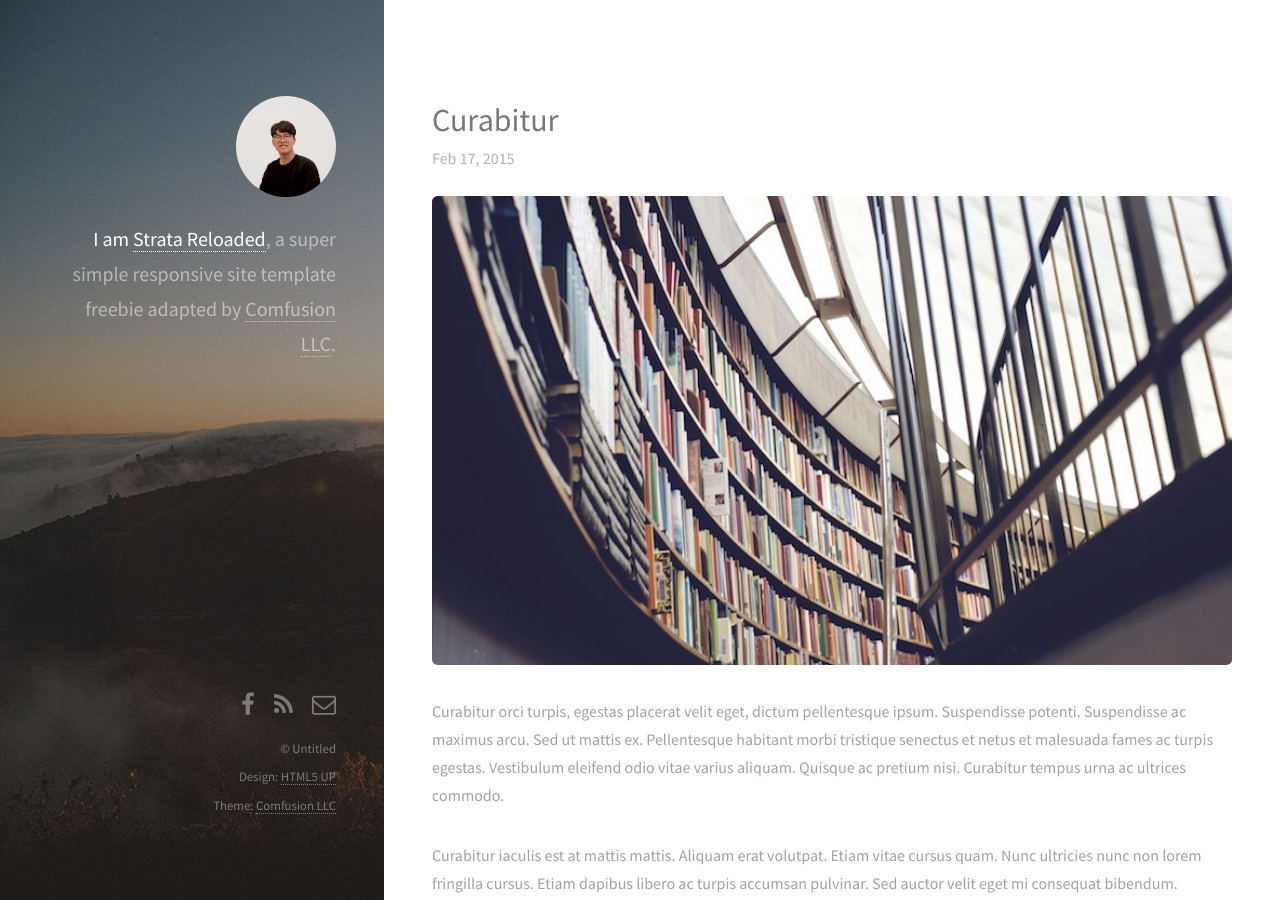
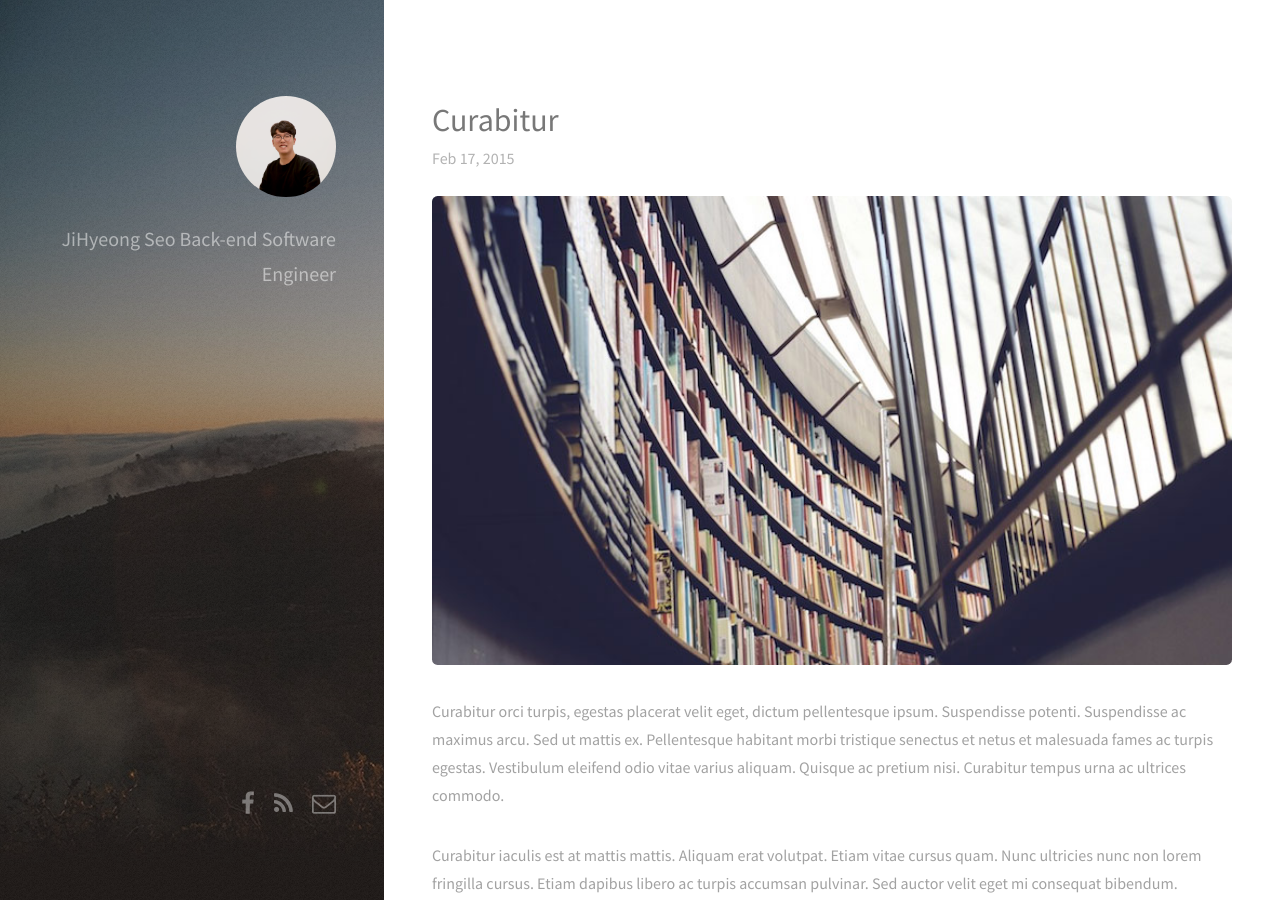
Before and after one commit to JiHyeongSeo/JiHyeongSeo.github.io, a Jekyll site: the page built from index.html, in a window 1280 px wide and 900 px high. Built offline with Jekyll 4.4.1, drawn with Linux system fonts in a browser that asks for light colours; nearby versions of some CDN libraries.

Commit message:
개인정보

```diff
--- a/_config.yml
+++ b/_config.yml
@@ -12,15 +12,14 @@ description: > # this means to ignore newlines until "baseurl:"
 
 # Author details for the jekyll-seo-tag gem
 author:
-  name: Your Name
-  email: your-email@domain.com
-  twitter: # twitter username without the @ symbol
+  name: JiHyeong Seo
+  email: jee0645@gmail.com
 
 # Social details for the jekyll-seo-tag gem
 social:
-  name: Strata Reloaded Template
+  name: JiHyeong Seo
   links:
-    - https://github.com/comfusion/strata-reloaded-jekyll-template
+    - https://www.facebook.com/jee0645
 
 permalink: pretty
 
--- a/_layouts/default.html
+++ b/_layouts/default.html
@@ -26,9 +26,8 @@
 	<body id="top">
     <header id="header">
       <a href="{{ site.url }}" class="image avatar"><img class="editable" src="/images/avatar.jpg" alt="{{ site.author.name }}"></a>
-      <h1 class="editable"><strong>I am <a href="/">Strata Reloaded</a></strong>, a super simple<br>
-      responsive site template freebie<br>
-      adapted by <a href="http://comfusionllc.com">Comfusion LLC</a>.</h1>
+      <h1 class="editable">JiHyeong Seo<br>
+      Back-end Software Engineer<br>
     </header>
 
     {{ content }}
@@ -50,11 +49,6 @@
           </a>
         </li>
         {% endif %}
-      </ul>
-      <ul class="copyright">
-          <li>&copy; Untitled</li>
-          <li>Design: <a href="http://html5up.net">HTML5 UP</a></li>
-          <li>Theme: <a href="http://comfusionllc.com">Comfusion LLC</a></li>
       </ul>
     </footer>
 
```
